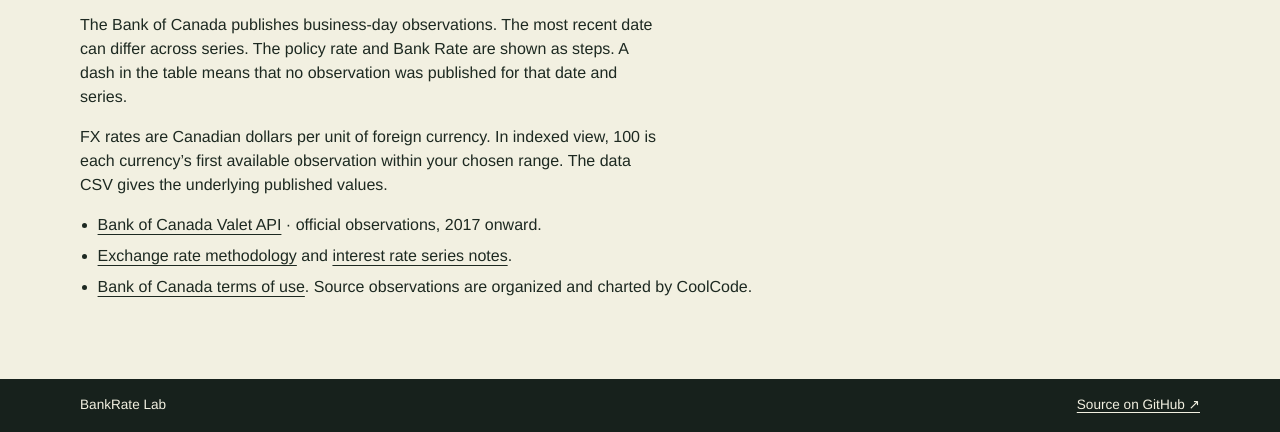
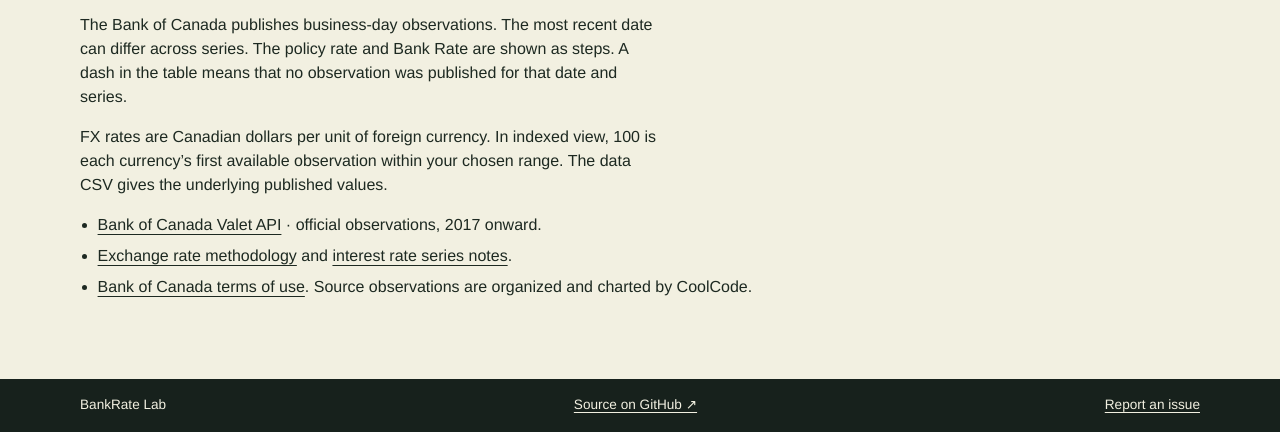
Before and after one commit to jsdyer/bankrates, a plain HTML site: page web/index.html in a window 1280 px wide. Shown: the part 675-1107 px from the top of the page. Drawn offline with Linux system fonts and the light colour scheme; no server answers.

Commit message:
Add a tool-specific issue link and count aggregate page visits

```diff
--- a/web/index.html
+++ b/web/index.html
@@ -9,6 +9,7 @@
   <title>BankRate Lab · CoolCode.ca</title>
   <link rel="stylesheet" href="./style.css">
   <script src="./app.mjs" type="module"></script>
+<script defer src="/assets/tool-metrics.js" referrerpolicy="no-referrer"></script>
 </head>
 <body>
 <header class="dark">
@@ -85,6 +86,6 @@
     </ul>
   </section>
 </main>
-<footer class="dark"><div class="wrap"><span>BankRate Lab</span><a href="https://github.com/jsdyer/bankrates">Source on GitHub ↗</a></div></footer>
+<footer class="dark"><div class="wrap"><span>BankRate Lab</span><a href="https://github.com/jsdyer/bankrates">Source on GitHub ↗</a> <a href="https://coolcode.ca/report/?tool=bankrates" referrerpolicy="no-referrer">Report an issue</a></div></footer>
 </body>
 </html>
```
